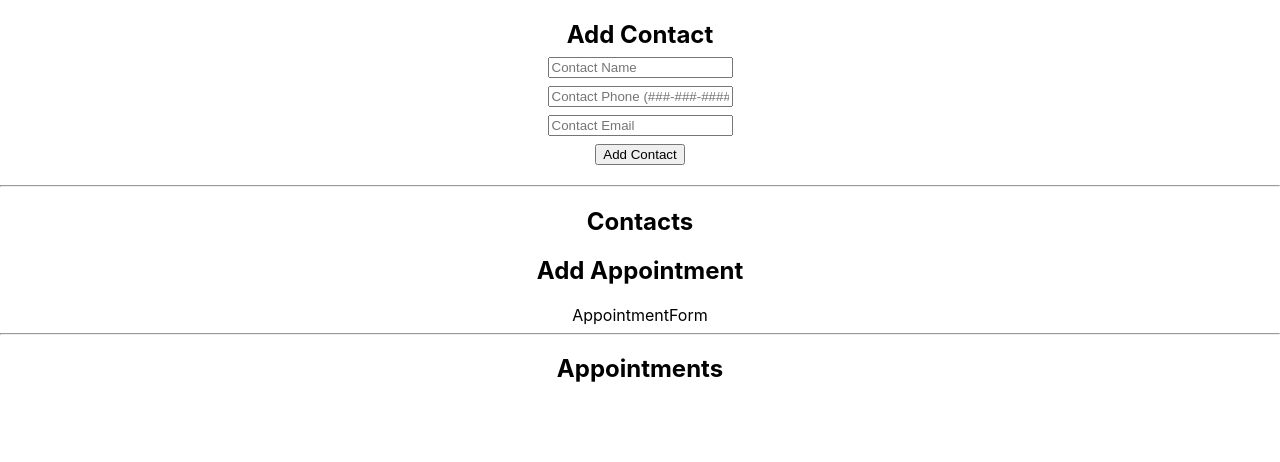
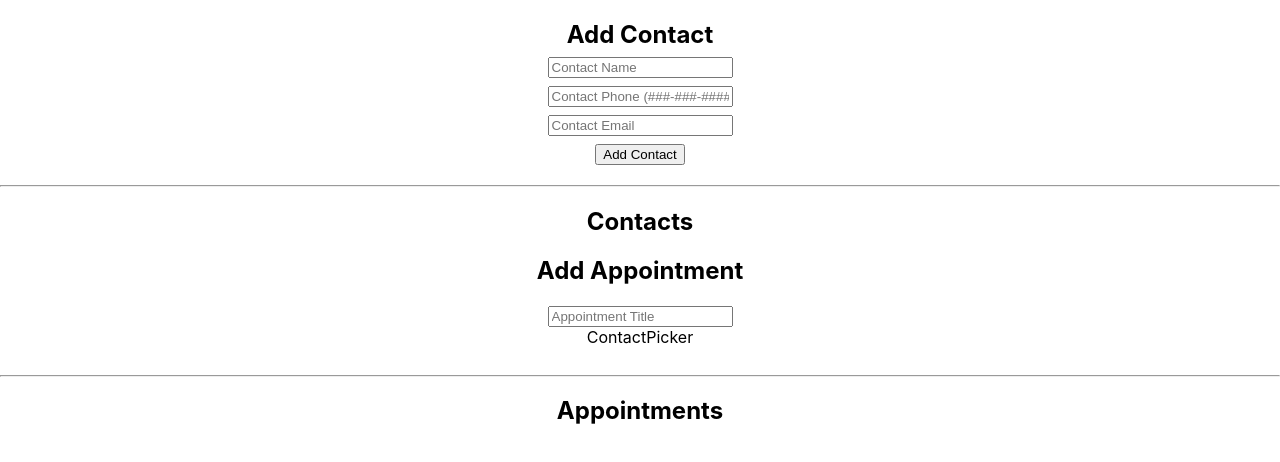
Before and after one commit to feliasdager/appointment-planner, a React (Create React App) app: page / in a window 1280 px wide. Shown: the top 462 px of the page. Built offline with nearby package versions, Linux system fonts and the light colour scheme.

Commit message:
finished the Appointment page and started the appointment form

```diff
--- a/src/components/appointmentForm/AppointmentForm.js
+++ b/src/components/appointmentForm/AppointmentForm.js
@@ -1,7 +1,53 @@
 import React from 'react'
+import { ContactPicker } from '../contactPicker/ContactPicker';
 
-export const AppointmentForm = () => {
+export const AppointmentForm = ({
+  contacts,
+  title,
+  setTitle,
+  contact,
+  setContact,
+  date,
+  setDate,
+  time,
+  setTime,
+  handleSubmit
+}) => {
+
+  const getTodayString = () => {
+    const [month, day, year] = new Date()
+      .toLocaleDateString("en-US")
+      .split("/");
+    return `${year}-${month.padStart(2, "0")}-${day.padStart(2, "0")}`;
+  };
+
+  const getContactNames = () =>{
+    return contacts.map((contact)=> contact.name);
+  };
+
   return (
-    <div>AppointmentForm</div>
+    <form onSubmit={handleSubmit}>
+        <label>
+        <input
+          type="text"
+          name="title"
+          value={title}
+          onChange={(e) => setTitle(e.target.value)}
+          required
+          placeholder="Appointment Title"
+        />
+      </label>
+      <br />
+      <label>
+       <ContactPicker
+        name = "contact"
+        value = {contact}
+        contact = {getContactNames()}
+        onChange={(e)=> setContact(e.target.value)}
+        placeholder = "Appointment with"
+       />
+      </label>
+      <br />
+    </form>
   )
 }
--- /dev/null
+++ b/src/components/contactPicker/ContactPicker.js
@@ -0,0 +1,7 @@
+import React from 'react'
+
+export const ContactPicker = () => {
+  return (
+    <div>ContactPicker</div>
+  )
+}
--- a/src/containers/appointmentsPage/AppointmentPage.js
+++ b/src/containers/appointmentsPage/AppointmentPage.js
@@ -1,10 +1,13 @@
 import React, { useState } from 'react'
 import { AppointmentForm } from '../../components/appointmentForm/AppointmentForm';
+import { TileList } from '../../components/contactForm/tileList/TileList';
 
 export default function AppointmentPage({appointments, contacts, addAppointment}) {
 
   const [title, setTitle] = useState('');
-  const [contact, setContact] = useState('');
+  const [contact, setContact] = useState(
+    contacts.length > 0 ? contacts[0].name : ""
+  );
   const [date, setDate] = useState('');
   const [time, setTime] = useState('');
 
@@ -37,6 +40,7 @@ export default function AppointmentPage({appointments, contacts, addAppointment}
       <hr />
       <section>
         <h2>Appointments</h2>
+        <TileList tiles ={appointments}/>
       </section>
     </>
   )
```
